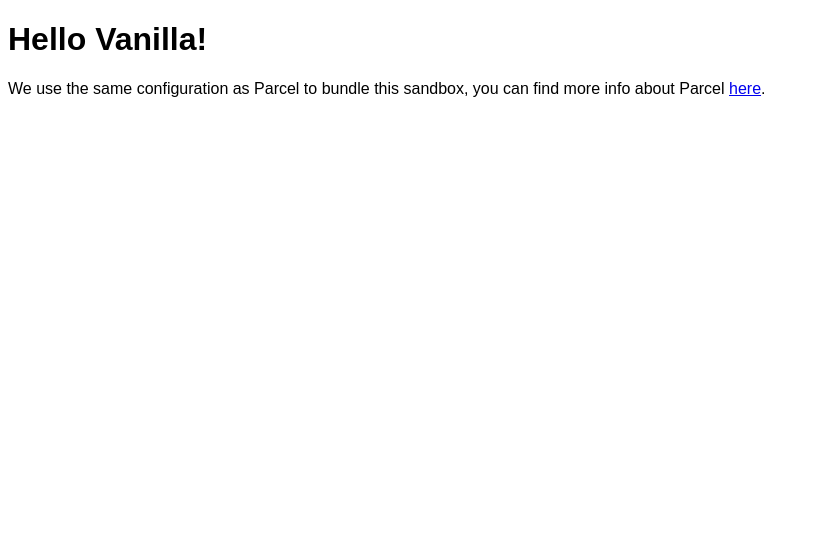
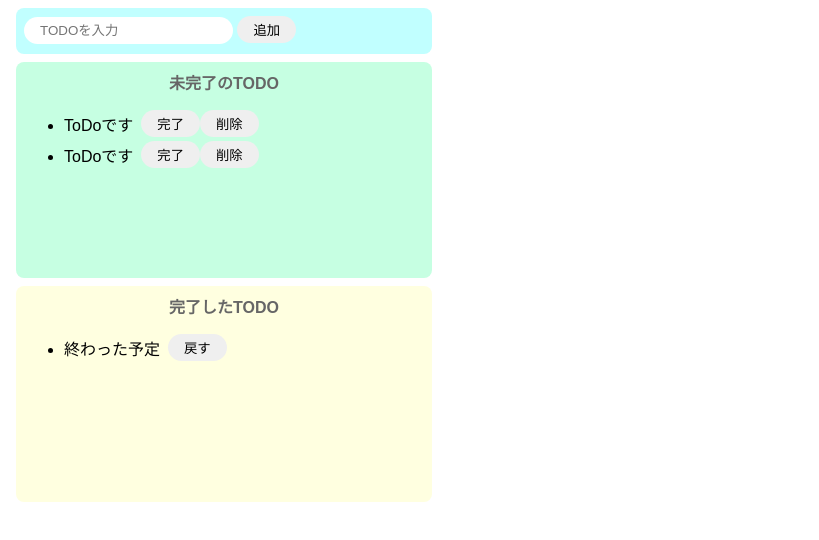
Before and after one commit to jam50tak/todo-list, a website built with Parcel: page index.html in a window 1280 px wide. Shown: the whole page, without its empty margins (0-819 px from the left). Built offline with nearby package versions, Linux system fonts and the light colour scheme.

Commit message:
20200809

```diff
--- a/index.html
+++ b/index.html
@@ -1,16 +1,39 @@
 <!DOCTYPE html>
 <html>
+  <head>
+    <title>todo list</title>
+    <meta charset="UTF-8" />
+  </head>
 
-<head>
-	<title>Parcel Sandbox</title>
-	<meta charset="UTF-8" />
-</head>
-
-<body>
-	<div id="app"></div>
-
-	<script src="src/index.js">
-	</script>
-</body>
-
+  <body>
+    <div class="input-area">
+      <input id="add-text" placeholder="TODOを入力" />
+      <button id="add-button">追加</button>
+    </div>
+    <div class="imcomplete-area">
+      <p class="title">未完了のTODO</p>
+      <ul id="imcomplete-list">
+        <div class="list-row">
+          <li>ToDoです</li>
+          <button>完了</button>
+          <button>削除</button>
+        </div>
+        <div class="list-row">
+          <li>ToDoです</li>
+          <button>完了</button>
+          <button>削除</button>
+        </div>
+      </ul>
+    </div>
+    <div class="complete-area">
+      <p class="title">完了したTODO</p>
+      <ul>
+        <div class="list-row">
+          <li>終わった予定</li>
+          <button>戻す</button>
+        </div>
+      </ul>
+    </div>
+    <script src="src/index.js"></script>
+  </body>
 </html>
--- a/src/index.js
+++ b/src/index.js
@@ -1,10 +1,26 @@
 import "./styles.css";
 
-document.getElementById("app").innerHTML = `
-<h1>Hello Vanilla!</h1>
-<div>
-  We use the same configuration as Parcel to bundle this sandbox, you can find more
-  info about Parcel
-  <a href="https://parceljs.org" target="_blank" rel="noopener noreferrer">here</a>.
-</div>
-`;
+const onClickAdd = () => {
+  //テキストボックスの値を取得し、初期化する
+  const inputText = document.getElementById("add-text").value;
+  document.getElementById("add-text").value = "";
+
+  //div 生成
+  const div = document.createElement("div");
+  div.className = "list-row";
+
+  //liタグ生成
+  const li = document.createElement("li");
+  li.innerText = inputText;
+  console.log(li);
+
+  //divタグの子要素に各要素を設定
+  div.appendChild(li);
+
+  //未完了のリストに追加する
+  document.getElementById("imcomplete-list").appendChild(div);
+};
+
+document
+  .getElementById("add-button")
+  .addEventListener("click", () => onClickAdd());
--- a/src/styles.css
+++ b/src/styles.css
@@ -1,3 +1,66 @@
 body {
   font-family: sans-serif;
 }
+
+input {
+  border-radius: 16px;
+  border: none;
+  padding: 6px 16px;
+  outline: none;
+}
+
+button {
+  border-radius: 16px;
+  border: none;
+  padding: 4px 16px;
+}
+
+button:hover {
+  background-color: #ff7fff;
+  color: #fff;
+  cursor: pointer;
+}
+
+.input-area {
+  background-color: #c1ffff;
+  width: 400px;
+  height: 30px;
+  padding: 8px;
+  margin: 8px;
+  border-radius: 8px;
+}
+
+.imcomplete-area {
+  background-color: #c6ffe2;
+  width: 400px;
+  min-height: 200px;
+  padding: 8px;
+  margin: 8px;
+  border-radius: 8px;
+}
+
+.complete-area {
+  background-color: #ffffe0;
+  width: 400px;
+  min-height: 200px;
+  padding: 8px;
+  margin: 8px;
+  border-radius: 8px;
+}
+
+.title {
+  text-align: center;
+  margin-top: 0;
+  font-weight: bold;
+  color: #666;
+}
+
+li {
+  margin-right: 8px;
+}
+
+.list-row {
+  display: flex;
+  align-items: center;
+  padding-bottom: 4px;
+}
```
